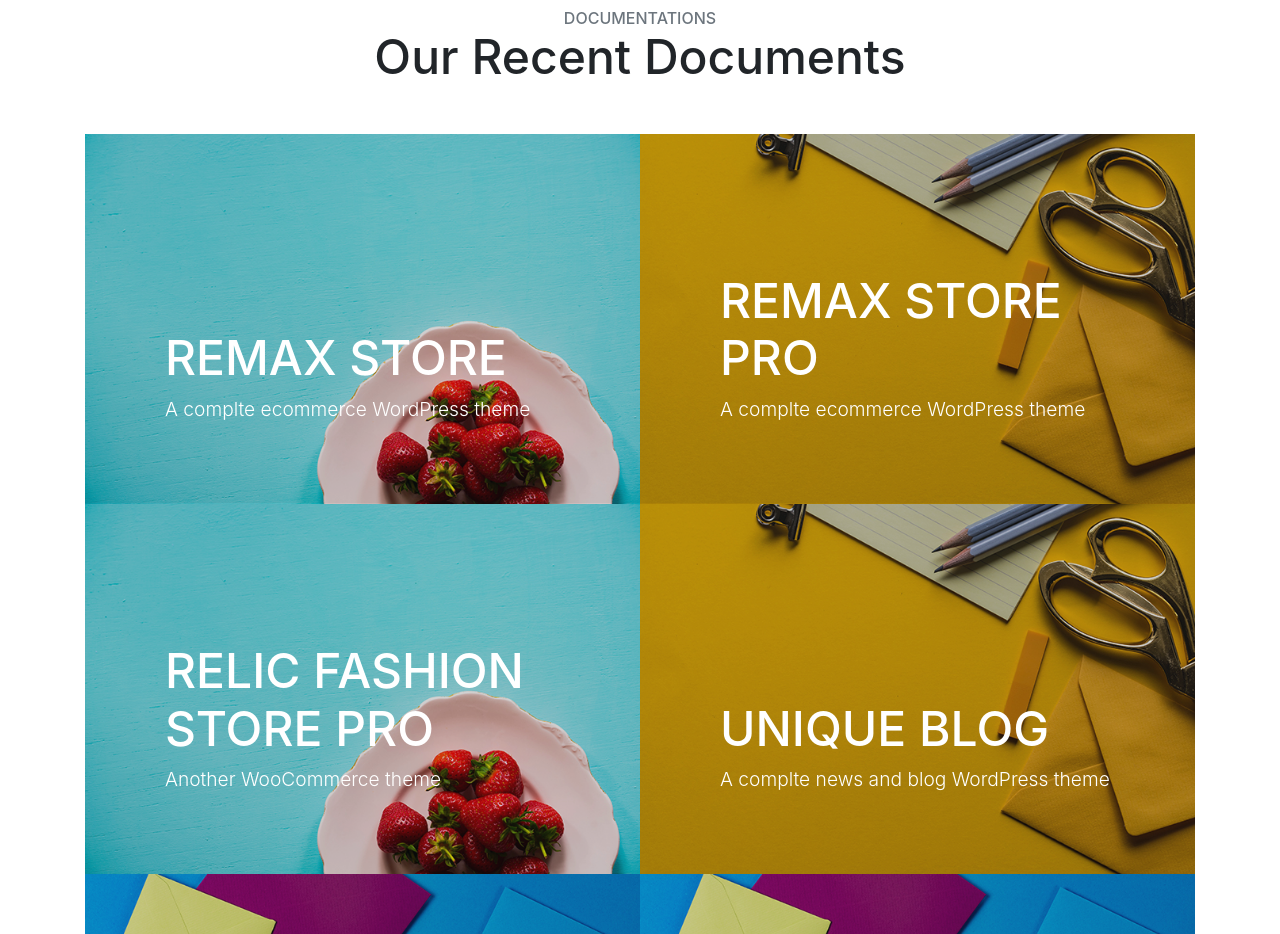
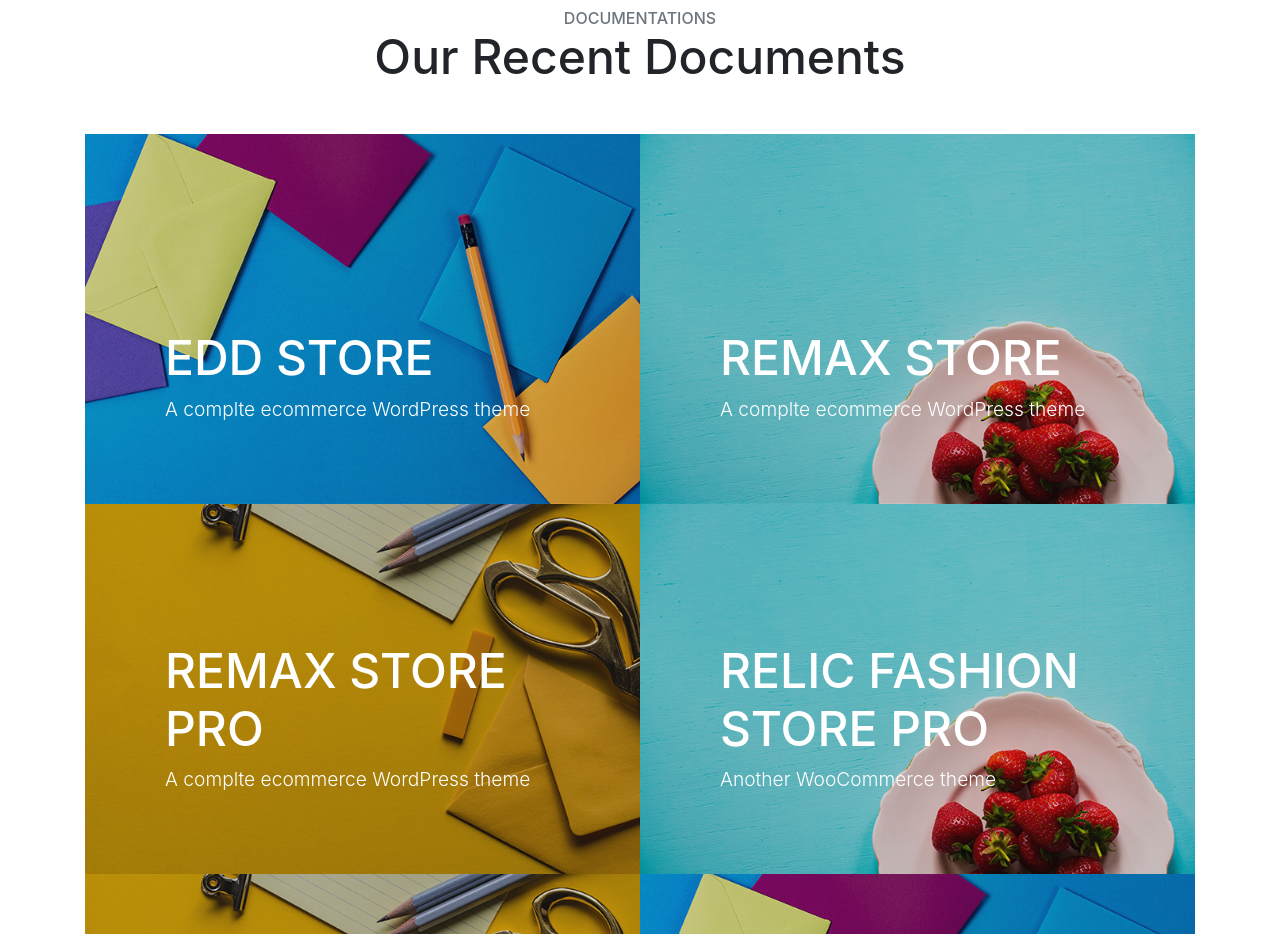
Before and after one commit to themerelic/themerelic.github.io, a website with bundled scripts: page index.html in a window 1280 px wide. Shown: the part 2660-3594 px from the top of the page. Built offline with nearby package versions, Linux system fonts and the light colour scheme.

Commit message:
add the eddstore

```diff
--- a/index.html
+++ b/index.html
@@ -144,6 +144,20 @@
           <h2 class="mb-5">Our Recent Documents</h2>
         </div>
         <div class="row no-gutters">
+
+          <!-- Remax Store -->
+          <div class="col-lg-6">
+            <a class="portfolio-item" href="/remax-store/">
+              <span class="caption">
+                <span class="caption-content">
+                  <h2>EDD Store</h2>
+                  <p class="mb-0">A complte ecommerce WordPress theme</p>
+                </span>
+              </span>
+              <img class="img-fluid" src="img/portfolio-1.jpg" alt="">
+            </a>
+          </div>
+          <!-- !end Remax Store -->
 
           <!-- Remax Store -->
           <div class="col-lg-6">
```
